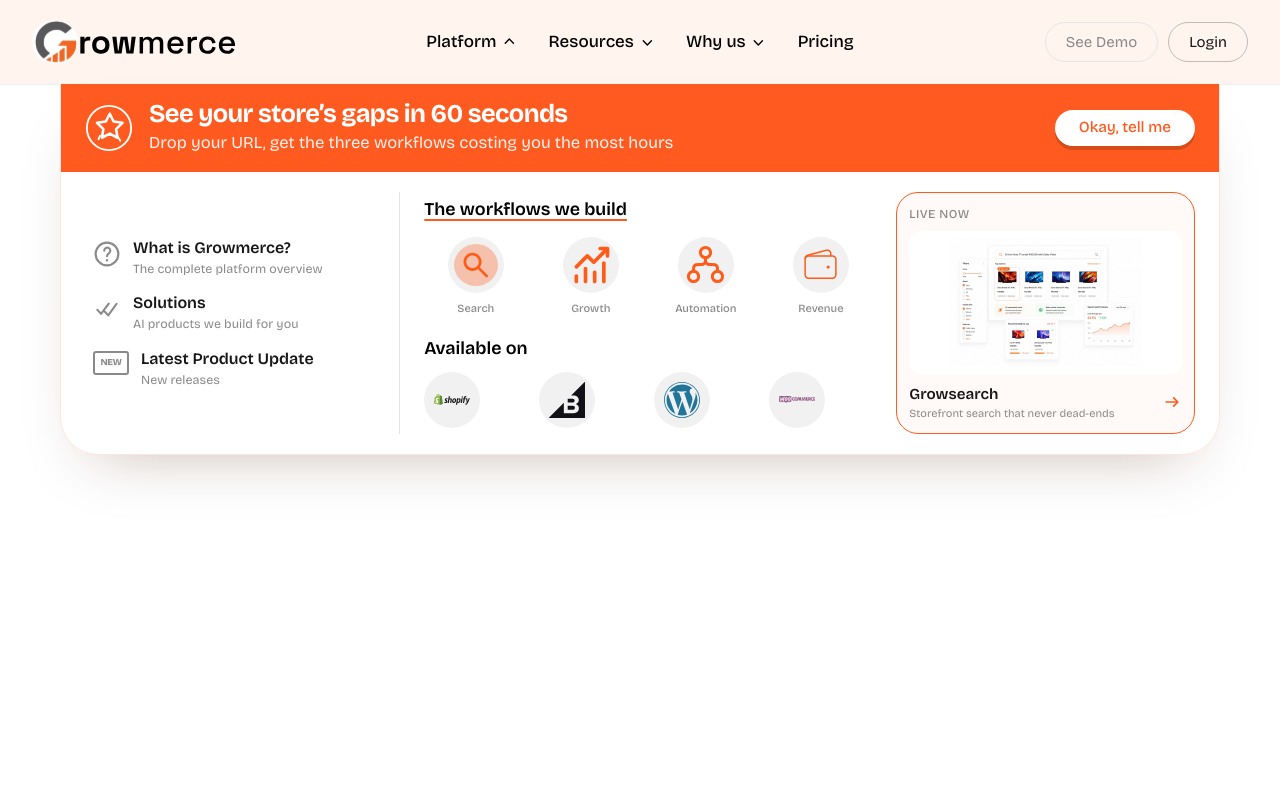
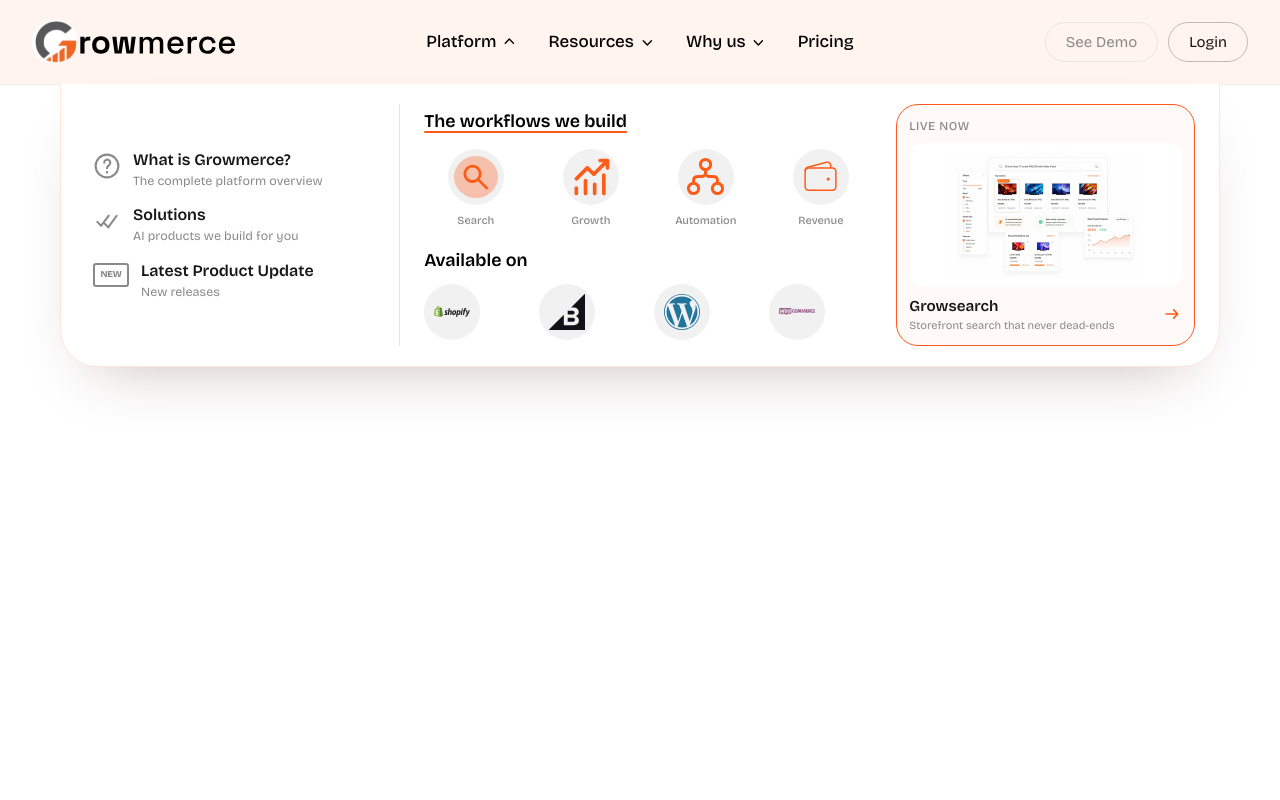
Before and after one commit to ishaangupta2311/growmerce-landing, a Next.js app: page / in a window 1280 px wide. Both pictures are taken after a click on the button "Platform". Shown: the top 800 px of the page. Built offline with nearby package versions, Linux system fonts and the light colour scheme.

Commit message:
Keep header mega menu mounted across hovers

```diff
--- a/src/components/site/HeaderMegaMenu.tsx
+++ b/src/components/site/HeaderMegaMenu.tsx
@@ -1,8 +1,8 @@
 import Image from "next/image";
 import Link from "next/link";
-import MegaMenuPromo from "./MegaMenuPromo";
+import PlatformMegaMenuContent from "./PlatformMegaMenu";
 
-type MenuVariant = "resources" | "why-us";
+export type HeaderMegaMenuVariant = "platform" | "resources" | "why-us";
 
 const RESOURCE_GROUPS = [
   {
@@ -83,27 +83,29 @@ export default function HeaderMegaMenu({
   onMouseEnter,
   onMouseLeave,
 }: {
-  variant: MenuVariant;
+  variant: HeaderMegaMenuVariant;
   onNavigate: () => void;
   onMouseEnter?: () => void;
   onMouseLeave?: () => void;
 }) {
+  const isPlatform = variant === "platform";
   const isResources = variant === "resources";
   const groups = isResources ? RESOURCE_GROUPS : WHY_US_GROUPS;
+  const label = isPlatform ? "Platform" : isResources ? "Resources" : "Why us";
 
   return (
     <div
-      id={`${variant}-mega-menu`}
+      id="header-mega-menu"
       role="region"
-      aria-label={`${isResources ? "Resources" : "Why us"} menu`}
+      aria-label={`${label} menu`}
       onMouseEnter={onMouseEnter}
       onMouseLeave={onMouseLeave}
       className="mega-menu-enter fixed top-[84px] left-1/2 z-60 w-[calc(100vw-64px)] max-w-[1160px] overflow-hidden rounded-b-[38px] border-x border-b border-brand/15 bg-white font-bricolage shadow-[0_28px_64px_-34px_rgba(73,28,8,0.34)]"
     >
-      <MegaMenuPromo onNavigate={onNavigate} />
-
-      {isResources ? (
-        <div className="grid min-h-[270px] grid-cols-[1fr_1fr_0.95fr] gap-12 px-16 py-7">
+      {isPlatform ? (
+        <PlatformMegaMenuContent onNavigate={onNavigate} />
+      ) : isResources ? (
+        <div className="grid h-[282px] grid-cols-[1fr_1fr_0.95fr] gap-12 px-16 py-7">
           {groups.map((group) => (
             <LinkGroup key={group.title} group={group} onNavigate={onNavigate} />
           ))}
@@ -125,7 +127,7 @@ export default function HeaderMegaMenu({
           </Link>
         </div>
       ) : (
-        <div className="grid min-h-[270px] grid-cols-3 gap-16 px-20 py-9">
+        <div className="grid h-[282px] grid-cols-3 gap-16 px-20 py-9">
           {groups.map((group) => (
             <LinkGroup key={group.title} group={group} onNavigate={onNavigate} />
           ))}
--- a/src/components/site/MegaMenuPromo.tsx
+++ /dev/null
@@ -1,34 +0,0 @@
-import Link from "next/link";
-
-function AuditMark() {
-  return (
-    <svg viewBox="0 0 64 64" fill="none" aria-hidden className="size-12 shrink-0">
-      <circle cx="32" cy="32" r="29.5" stroke="currentColor" strokeWidth="2.5" />
-      <path d="m33 13 5.1 10.4L50 25.1l-8.6 8.3 2 11.7L33 39.6 22.5 45l2-11.6-8.5-8.3 11.8-1.7L33 13Z" stroke="currentColor" strokeWidth="3.4" strokeLinejoin="round" />
-      <path d="m18 47 2.2-4.7M47 49l-3.3-5.2" stroke="currentColor" strokeWidth="2.5" strokeLinecap="round" />
-    </svg>
-  );
-}
-
-export default function MegaMenuPromo({ onNavigate }: { onNavigate: () => void }) {
-  return (
-    <div className="flex min-h-[88px] items-center gap-4 bg-brand px-6 py-3.5 text-white">
-      <AuditMark />
-      <div className="min-w-0 flex-1">
-        <p className="text-[clamp(1.35rem,2vw,1.8rem)] leading-[1.05] font-bold tracking-[-0.025em]">
-          See your store&rsquo;s gaps in 60 seconds
-        </p>
-        <p className="mt-1 text-[clamp(0.9rem,1.3vw,1.15rem)] leading-snug font-normal text-white/92">
-          Drop your URL, get the three workflows costing you the most hours
-        </p>
-      </div>
-      <Link
-        href="#demo"
-        onClick={onNavigate}
-        className="shrink-0 rounded-full bg-white px-6 py-2.5 text-[clamp(0.95rem,1.2vw,1.1rem)] leading-none font-medium text-brand shadow-[0_4px_0_rgba(112,37,8,0.28)] transition-[transform,box-shadow] duration-200 hover:-translate-y-0.5 hover:shadow-[0_6px_0_rgba(112,37,8,0.24)] focus-visible:outline-2 focus-visible:outline-offset-4 focus-visible:outline-white"
-      >
-        Okay, tell me
-      </Link>
-    </div>
-  );
-}
--- a/src/components/site/Navbar.tsx
+++ b/src/components/site/Navbar.tsx
@@ -3,8 +3,7 @@
 import Image from "next/image";
 import Link from "next/link";
 import { useEffect, useRef, useState } from "react";
-import HeaderMegaMenu from "./HeaderMegaMenu";
-import PlatformMegaMenu from "./PlatformMegaMenu";
+import HeaderMegaMenu, { type HeaderMegaMenuVariant } from "./HeaderMegaMenu";
 
 type MenuItem = { label: string; href: string; note?: string };
 type NavEntry = { label: string; href?: string; items?: MenuItem[] };
@@ -83,12 +82,24 @@ export default function Navbar({ homepage = false }: { homepage?: boolean }) {
     if (closeTimer.current) window.clearTimeout(closeTimer.current);
     setOpen(label);
   };
+  const keepOpen = () => {
+    if (closeTimer.current) window.clearTimeout(closeTimer.current);
+  };
   const hoverClose = () => {
     if (closeTimer.current) window.clearTimeout(closeTimer.current);
     closeTimer.current = window.setTimeout(() => {
       if (!navRef.current?.contains(document.activeElement)) setOpen(null);
     }, 140);
   };
+
+  const megaMenuVariant: HeaderMegaMenuVariant | null =
+    homepage && open === "Platform"
+      ? "platform"
+      : open === "Resources"
+        ? "resources"
+        : open === "Why us"
+          ? "why-us"
+          : null;
 
   return (
     <header className="sticky top-0 z-50 bg-cream/95 font-bricolage shadow-[0_1px_0_rgba(23,23,23,0.07)] backdrop-blur-md">
@@ -122,12 +133,8 @@ export default function Navbar({ homepage = false }: { homepage?: boolean }) {
                   aria-expanded={open === entry.label}
                   aria-haspopup="true"
                   aria-controls={
-                    homepage && entry.label === "Platform"
-                      ? "platform-mega-menu"
-                      : entry.label === "Resources"
-                        ? "resources-mega-menu"
-                        : entry.label === "Why us"
-                          ? "why-us-mega-menu"
+                    (homepage && entry.label === "Platform") || entry.label === "Resources" || entry.label === "Why us"
+                      ? "header-mega-menu"
                       : undefined
                   }
                   onClick={() => setOpen(entry.label)}
@@ -180,28 +187,13 @@ export default function Navbar({ homepage = false }: { homepage?: boolean }) {
           )}
         </nav>
 
-        {homepage && open === "Platform" ? (
-          <PlatformMegaMenu
+        {/* Keep one shell mounted while moving between mega-menu triggers.
+            Only its content variant changes, so the entrance motion does not replay. */}
+        {megaMenuVariant ? (
+          <HeaderMegaMenu
+            variant={megaMenuVariant}
             onNavigate={() => setOpen(null)}
-            onMouseEnter={() => hoverOpen("Platform")}
-            onMouseLeave={hoverClose}
-          />
-        ) : null}
-
-        {open === "Resources" ? (
-          <HeaderMegaMenu
-            variant="resources"
-            onNavigate={() => setOpen(null)}
-            onMouseEnter={() => hoverOpen("Resources")}
-            onMouseLeave={hoverClose}
-          />
-        ) : null}
-
-        {open === "Why us" ? (
-          <HeaderMegaMenu
-            variant="why-us"
-            onNavigate={() => setOpen(null)}
-            onMouseEnter={() => hoverOpen("Why us")}
+            onMouseEnter={keepOpen}
             onMouseLeave={hoverClose}
           />
         ) : null}
--- a/src/components/site/PlatformMegaMenu.tsx
+++ b/src/components/site/PlatformMegaMenu.tsx
@@ -1,6 +1,5 @@
 import Image from "next/image";
 import Link from "next/link";
-import MegaMenuPromo from "./MegaMenuPromo";
 import { PLATFORMS } from "./PlatformStrip";
 
 const PRIMARY_LINKS = [
@@ -57,27 +56,13 @@ function MenuIcon({ type }: { type: (typeof PRIMARY_LINKS)[number]["icon"] }) {
   );
 }
 
-export default function PlatformMegaMenu({
+export default function PlatformMegaMenuContent({
   onNavigate,
-  onMouseEnter,
-  onMouseLeave,
 }: {
   onNavigate: () => void;
-  onMouseEnter?: () => void;
-  onMouseLeave?: () => void;
 }) {
   return (
-    <div
-      id="platform-mega-menu"
-      role="region"
-      aria-label="Platform menu"
-      onMouseEnter={onMouseEnter}
-      onMouseLeave={onMouseLeave}
-      className="mega-menu-enter fixed top-[84px] left-1/2 z-60 w-[calc(100vw-64px)] max-w-[1160px] overflow-hidden rounded-b-[38px] border-x border-b border-brand/15 bg-white font-bricolage shadow-[0_28px_64px_-34px_rgba(73,28,8,0.34)]"
-    >
-      <MegaMenuPromo onNavigate={onNavigate} />
-
-      <div className="grid min-h-[282px] grid-cols-[minmax(220px,0.95fr)_minmax(340px,1.35fr)_minmax(250px,0.9fr)] gap-6 px-6 py-5">
+    <div className="grid h-[282px] grid-cols-[minmax(220px,0.95fr)_minmax(340px,1.35fr)_minmax(250px,0.9fr)] gap-6 px-6 py-5">
         <div className="flex flex-col justify-center border-r border-line pr-6">
           {PRIMARY_LINKS.map((item) => (
             <Link
@@ -164,7 +149,6 @@ export default function PlatformMegaMenu({
             </svg>
           </span>
         </Link>
-      </div>
     </div>
   );
 }
```
